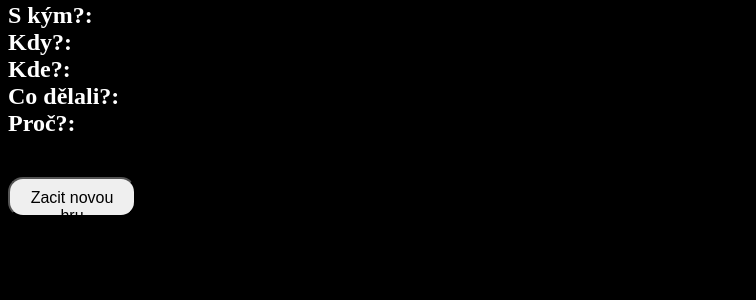
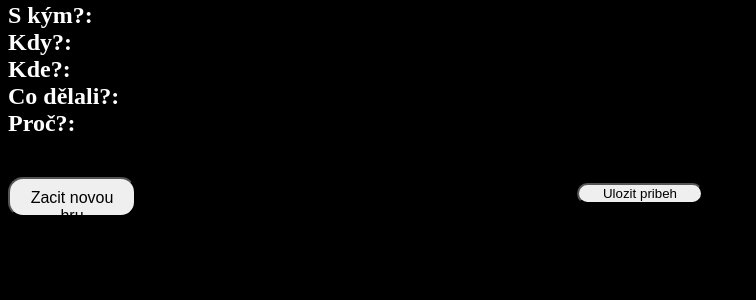
Before and after one commit to Jkantakgit/web_game, a Flask app: template templates/end.html in a window 1280 px wide. Shown: the part 243-543 px from the top of the page, without its empty margins (0-756 px from the left). Run offline with Flask 3, Linux system fonts and the light colour scheme; the template is opened without the code that fills it, so the values that code supplies are empty; parts of the project's set-up code (start-up, migrations or seed data) failed here and were passed over.

Commit message:
added button to saves tory to end page

```diff
--- a/templates/end.html
+++ b/templates/end.html
@@ -21,12 +21,16 @@
             <div id="Proč?"><strong>Proč?: </strong><span></span></div>
 </div>
 <div class="playAgainDiv">
-<button id="butt"  class="playAgain" id="playAgain" type="button">Zacit novou hru</button>
+<button id="butt"  class="playAgain" type="button" onclick="PlayAgain()" >Zacit novou hru</button>
+</div>
+
+<div>
+    <button id="Save"  type="button" onclick="SaveStory()">Ulozit pribeh</button>
 </div>
 
 </body>
 
-<script>
+<!-- <script>
     const button = document.getElementById('butt');
 
     // Function to move the button
@@ -69,6 +73,6 @@
         }
 
         document.addEventListener('mousemove', moveButtonAway);
-</script>
+</script> -->
 
 </html>
```
